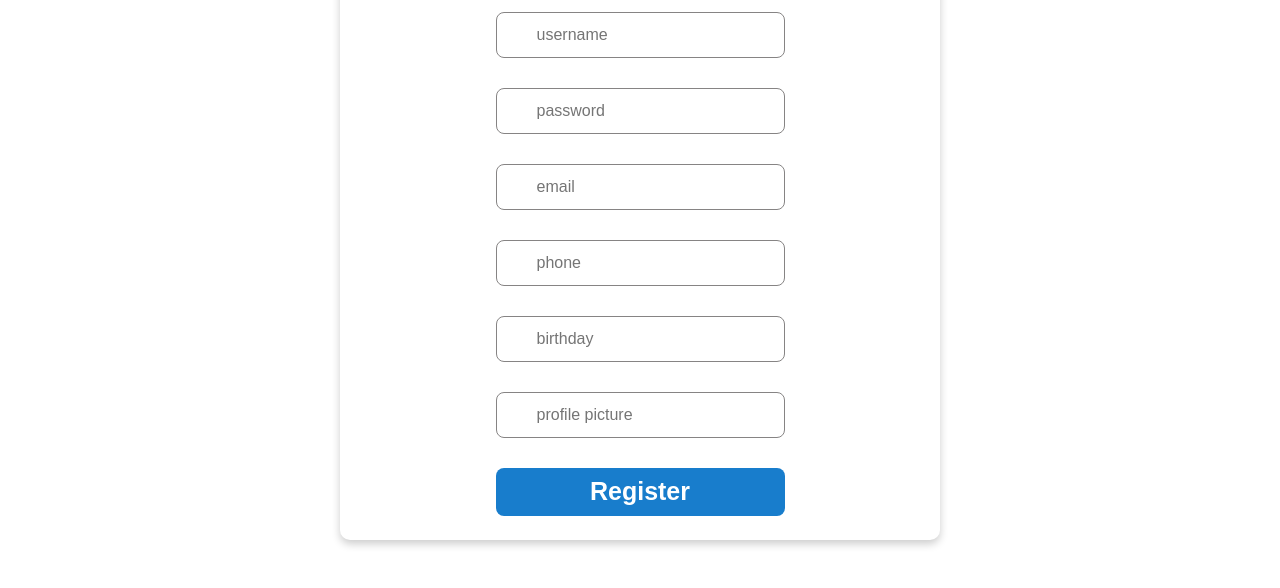
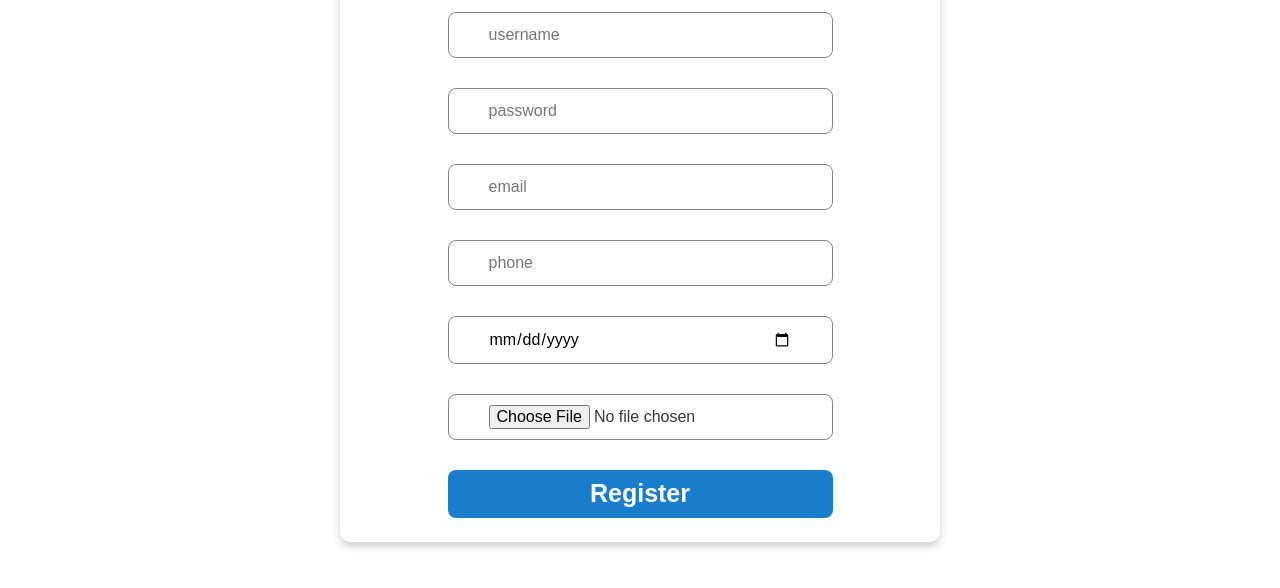
Before and after one commit to DavidSheltonSF/user-register-login, a website: page frontend/pages/register.html in a window 1280 px wide. Shown: the part 186-774 px from the top of the page. Drawn offline with Linux system fonts and the light colour scheme.

Commit message:
refactor(frontend/pages): add proper types to inputs

```diff
--- a/frontend/pages/register.html
+++ b/frontend/pages/register.html
@@ -37,30 +37,31 @@
               <input
                 class="form-field password-field"
                 placeholder="password"
-                type="text"
+                type="password"
                 required
               />
               <input
                 class="form-field email-field"
                 placeholder="email"
-                type="text"
+                type="email"
                 required
               />
               <input
                 class="form-field phone-field"
                 placeholder="phone"
-                type="text"
+                type="tel"
                 required
               />
               <input
                 class="form-field birthday-field"
                 placeholder="birthday"
-                type="text"
+                type="date"
               />
               <input
                 class="form-field profile-picture-field"
                 placeholder="profile picture"
-                type="text"
+                type="file"
+                accept="png jpeg"
               />
               <button class="form-btn form-register-btn">Register</button>
             </div>
```
